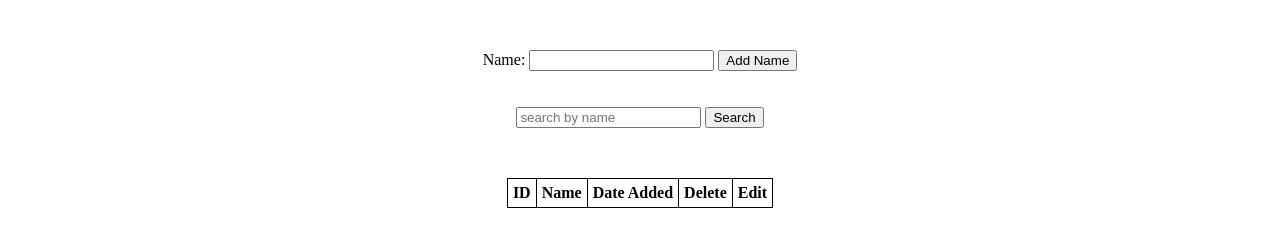
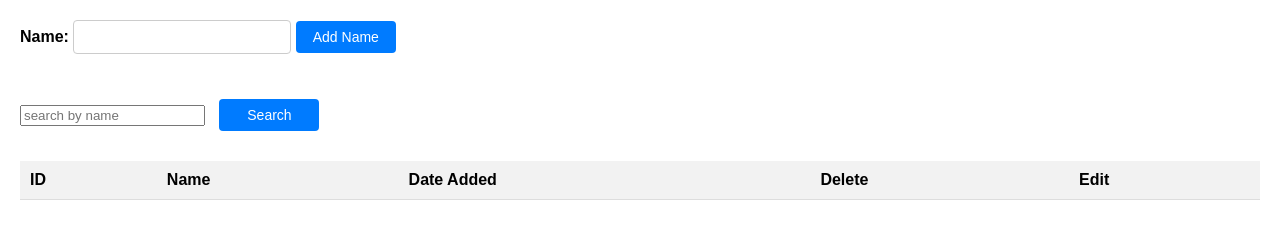
Before and after one commit to rahulkr-22/MyApp, a plain HTML site: page client/index.html in a window 1280 px wide. Drawn offline with Linux system fonts and the light colour scheme; no server answers.

Commit message:
Update stylesheet.css

```diff
--- a/client/stylesheet.css
+++ b/client/stylesheet.css
@@ -1,18 +1,109 @@
-
-main{
-    width: 50%;
-    margin: 50px auto;
-    text-align: center;
-}
-table{
-    margin: 50px auto;
+/* Reset default margins and paddings */
+html, body, main, table, th, td {
+    margin: 0;
+    padding: 0;
 }
 
-table,th,td{
-    border-collapse: collapse;
-    border: 1px solid #000;
+/* Style for the main container */
+main {
+    font-family: Arial, sans-serif;
+    padding: 20px;
 }
 
-th,td{
-    padding: 5px;
+/* Flexbox layout for input container */
+.input-container {
+    display: flex;
+    flex-direction: column;
+    margin-bottom: 10px;
 }
+
+/* Style for the label */
+label {
+    font-weight: bold;
+    margin-bottom: 5px; /* Space between label and input */
+}
+
+/* Style for text input fields */
+input[type="text"] {
+    padding: 8px; /* Increased padding for input */
+    font-size: 14px;
+    border: 1px solid #ccc;
+    border-radius: 4px;
+    width: 200px;
+}
+
+/* Style for buttons */
+button {
+    padding: 8px 12px;
+    font-size: 14px;
+    cursor: pointer;
+    border: none;
+    border-radius: 4px;
+    background-color: #007bff;
+    color: #fff;
+    width: 100px; /* Set width for all buttons */
+}
+
+button:hover {
+    background-color: #0056b3;
+}
+
+/* Additional spacing and alignment */
+br {
+    line-height: 20px;
+}
+
+/* Style for the search input container */
+#search-input {
+    margin-right: 10px;
+}
+
+/* Style for the table */
+table {
+    width: 100%;
+    border-collapse: collapse;
+    margin-top: 20px;
+}
+
+/* Style for table headers */
+th {
+    background-color: #f2f2f2;
+    padding: 10px;
+    text-align: left;
+    border-bottom: 1px solid #ddd;
+}
+
+/* Style for table cells */
+td {
+    padding: 10px;
+    border-bottom: 1px solid #ddd;
+}
+
+/* Style for delete and edit buttons in the table */
+.delete-btn, .edit-btn, #add-name-btn, #search-btn, #update-row-btn {
+    padding: 8px 12px;
+    font-size: 14px;
+    cursor: pointer;
+    border: none;
+    border-radius: 4px;
+    background-color: #007bff;
+    color: #fff;
+    width: 100px;
+    margin-bottom: 10px;
+}
+
+.delete-btn:hover, .edit-btn:hover, #add-name-btn:hover, #search-btn:hover, #update-row-btn:hover {
+    background-color: #0056b3;
+}
+
+/* Style for the hidden update section */
+#update-row {
+    margin-top: 20px;
+}
+
+/* Responsive design for smaller screens */
+@media (max-width: 768px) {
+    input[type="text"], button {
+        width: 100%;
+    }
+}
```
